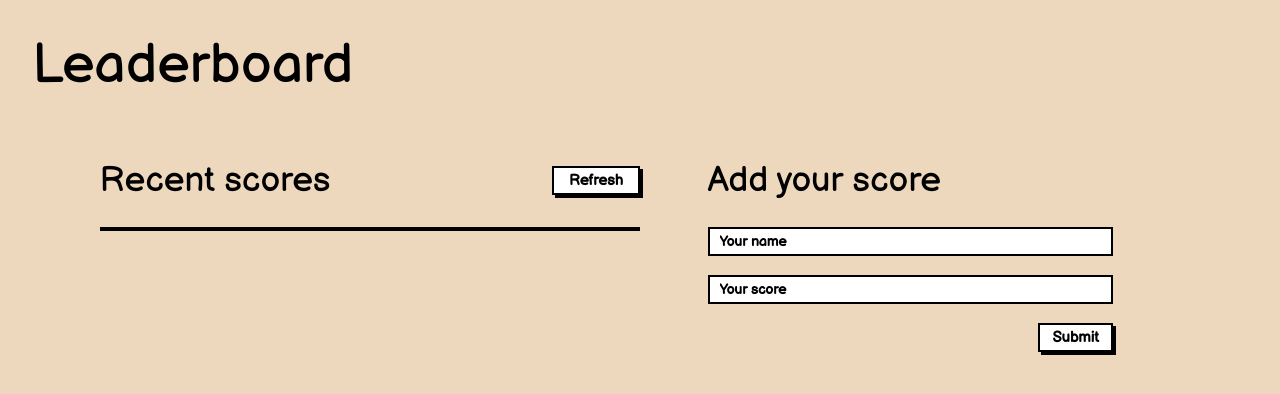
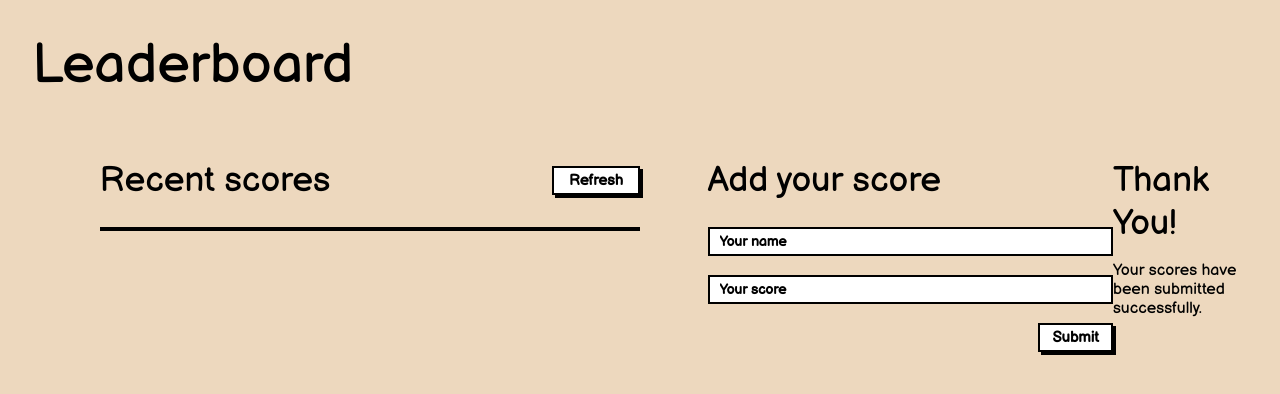
Before and after one commit to MNisarAli/Leaderboard, a website built with webpack: page src/index.html in a window 1280 px wide. Built offline with nearby package versions, Linux system fonts and the light colour scheme; no server answers.

Commit message:
Add popup notification for scores submission

```diff
--- a/src/index.html
+++ b/src/index.html
@@ -36,6 +36,12 @@
         <button type="submit" id="submit-btn">Submit</button>
       </form>
     </section>
+
+    <!-- Notification Popup -->
+    <div id="notification">
+      <h2>Thank You!</h2>
+      <p>Your scores have been submitted successfully.</p>
+    </div>
   </main>
 </body>
 
```
